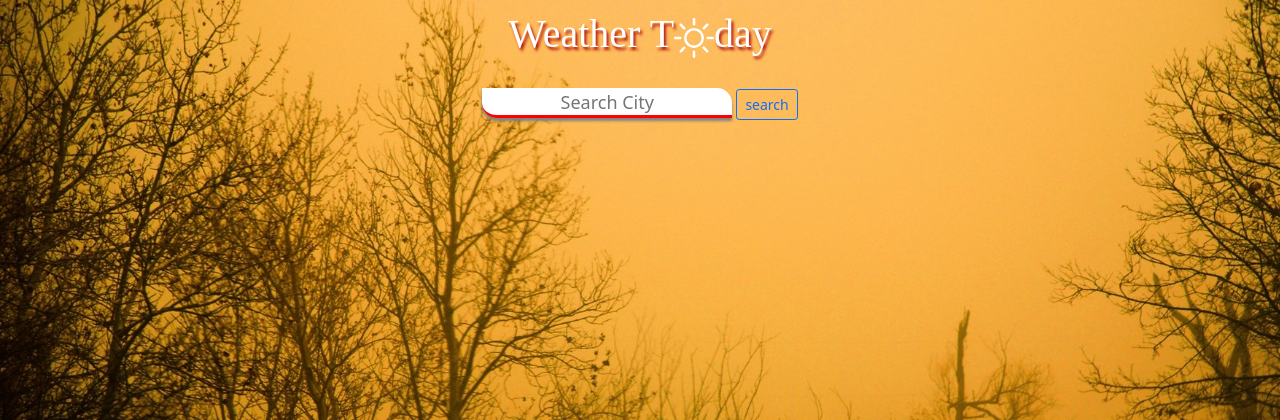
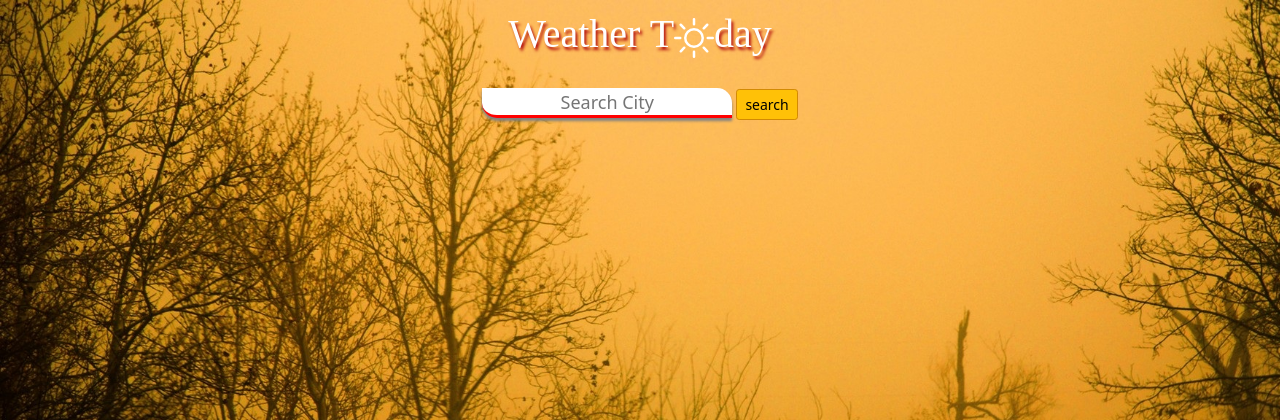
Before and after one commit to Nishit6/Weather-App, a PHP site: page / in a window 1280 px wide. Shown: the top 420 px of the page. Run offline with PHP 8.4, Linux system fonts and the light colour scheme; some web fonts are replaced.

Commit message:
css changes

```diff
--- a/index.html
+++ b/index.html
@@ -20,24 +20,28 @@
         <input id="inp" type="text" placeholder="Search City" style="outline: none;" >
         <!-- <br>
         <br> -->
-        <button id="btn" type="submit" class="btn btn-outline-primary btn-sm">search</button>
+        <button style="border: 1px solid rgb(211, 138, 3);" id="btn" type="submit" class="btn btn-warning btn-sm">search</button>
 
     </form>
 
+
+
     <div id="divs">
+
+
 
     <h1 >
         <span id="city"></span>
     </h1>
 
     <div id="img" style="text-align: center;" >
-        <img  id="icon" src="" alt="">  <span id="weather"></span>
+        <img style="width: 80px;" id="icon" src="" alt="">  <span style="font-size: 2rem;" id="weather"></span>
     </div>
 
     <h4>
         <span style="font-size: 50px;" id="currentTemp"></span>
         <br>
-        <span style="color: rgb(3, 93, 116);" id="feelsLike"></span>
+       <em> <span style="color: rgb(248, 248, 248);" id="feelsLike"></span></em>
         <br>
         <span style="font-size: 15px;" id="max_min"></span>
     </h4>
--- a/style.css
+++ b/style.css
@@ -9,27 +9,31 @@ h4,h1,h6,h5,h3{
     color: white;
 
 
+
 }
 #heading{
 margin-bottom: 30px;
 margin-top: 10px;
 font-family: 'Kaisei HarunoUmi', serif;
 text-shadow: 2px 3px 3px rgb(179, 15, 15);
+
 }
 
 span{
    text-shadow: 2px 3px 3px black;
+
 }
 
-#feelsLike{
-    text-shadow: 0px 0px 0px white;
-}
+
+
+
 form{
     text-align: center;
 }
 
 body{
-    background-image: url("66\ \(2\).jpg");
+
+    background-image: url("./66\ \(2\).jpg");
     background-size: 1400px;
 
 
@@ -54,7 +58,12 @@ body{
     color: white;
     margin-top: 40px;
 
+
 }
+
+
+
+
 
 .alert{
     width: 650px;
```
Also changed, not shown: 5 (2).jpg (deleted), 65 (2).jpg (added), 83.jpg (added).
